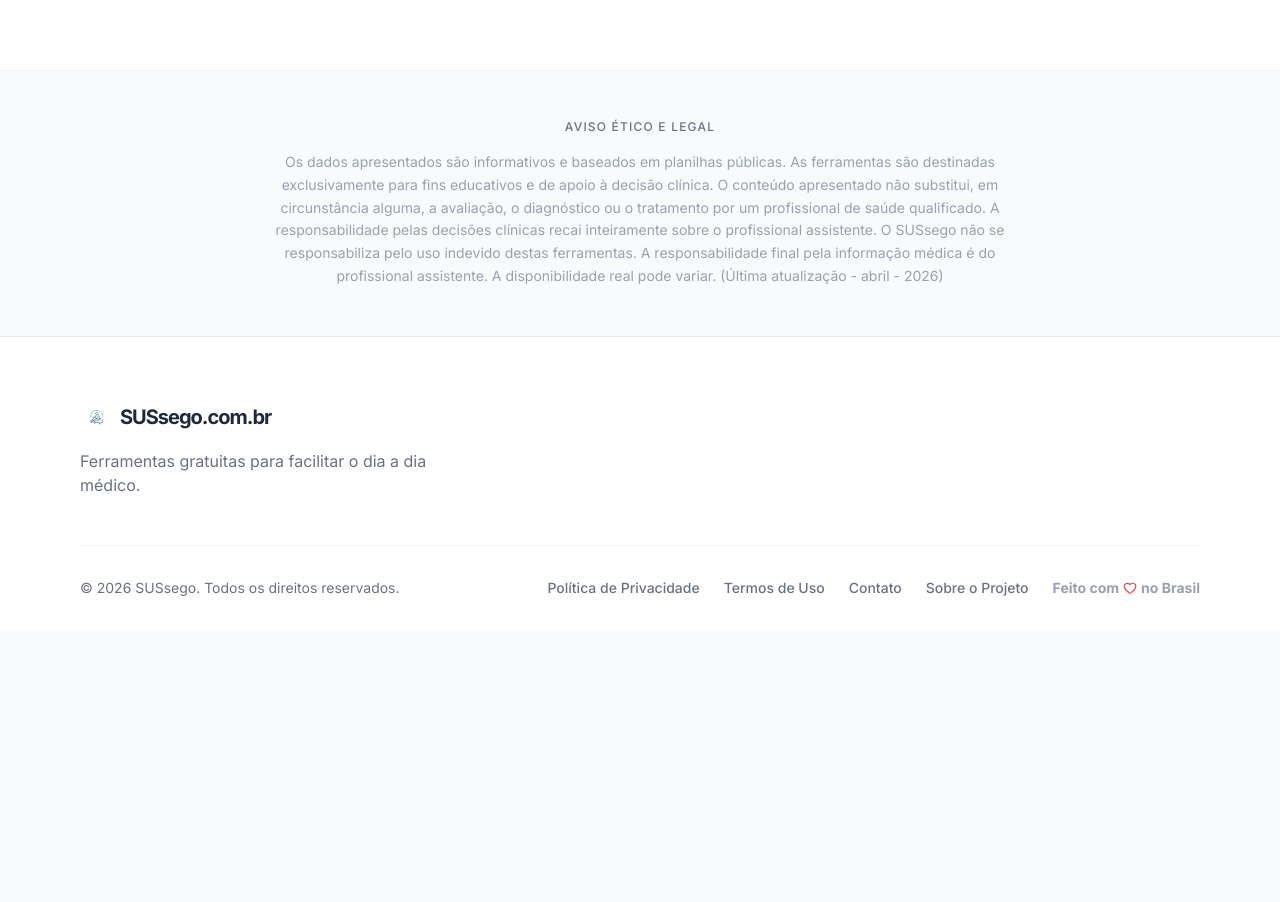
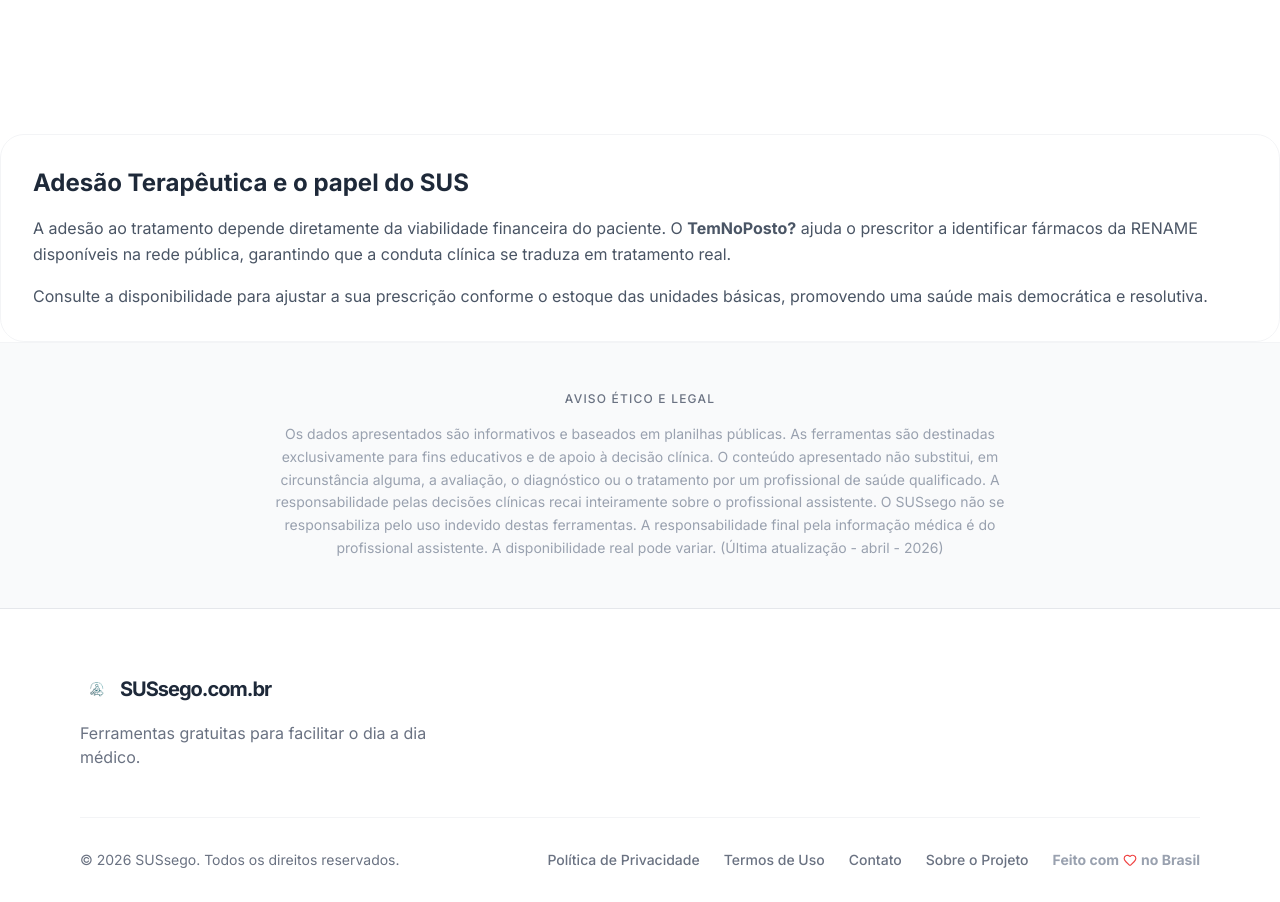
Before and after one commit to lucasvzack-sys/001, a React (Vite) app: page /temnoposto in a window 1280 px wide. Shown: the part 1720-2622 px from the top of the page. Before the commit the page ends 2350 px from the top, so only its background shows below. Built offline with nearby package versions, Linux system fonts and the light colour scheme.

Commit message:
Update TemNoPosto.tsx

```diff
--- a/src/components/TemNoPosto.tsx
+++ b/src/components/TemNoPosto.tsx
@@ -243,6 +243,20 @@ return (
         </div>
       </main>
 
+      {/* Bloco de Texto Educativo para AdSense */}
+<div className="mt-16 bg-white/50 backdrop-blur-sm p-8 rounded-3xl border border-gray-100 text-left">
+  <h2 className="text-2xl font-bold text-gray-800 mb-4">Adesão Terapêutica e o papel do SUS</h2>
+  <div className="space-y-4 text-gray-600 leading-relaxed">
+    <p>
+      A adesão ao tratamento depende diretamente da viabilidade financeira do paciente. O <strong>TemNoPosto?</strong> ajuda o prescritor a identificar
+      fármacos da RENAME disponíveis na rede pública, garantindo que a conduta clínica se traduza em tratamento real.
+    </p>
+    <p>
+      Consulte a disponibilidade para ajustar a sua prescrição conforme o estoque das unidades básicas, promovendo uma saúde mais democrática e resolutiva.
+    </p>
+  </div>
+</div>
+
       <footer className="bg-gray-50 py-12 px-4 border-t border-gray-100 mt-auto">
         <div className="max-w-3xl mx-auto text-center">
           <p className="text-gray-500 text-xs font-medium uppercase tracking-widest mb-4">Aviso Ético e Legal</p>
```
